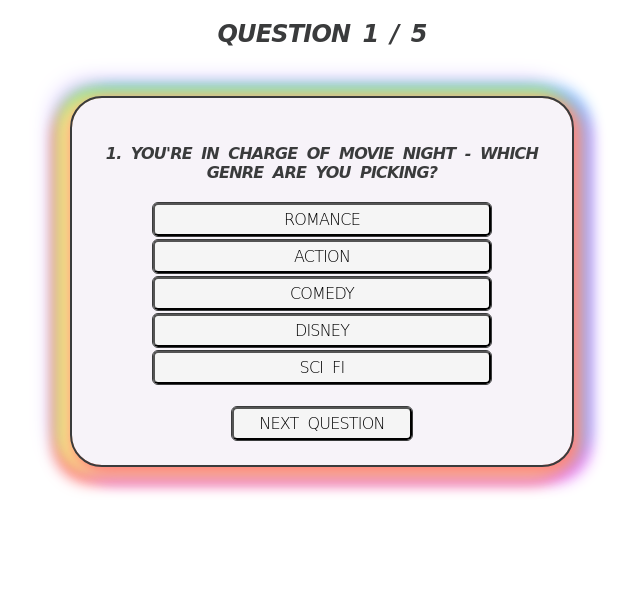
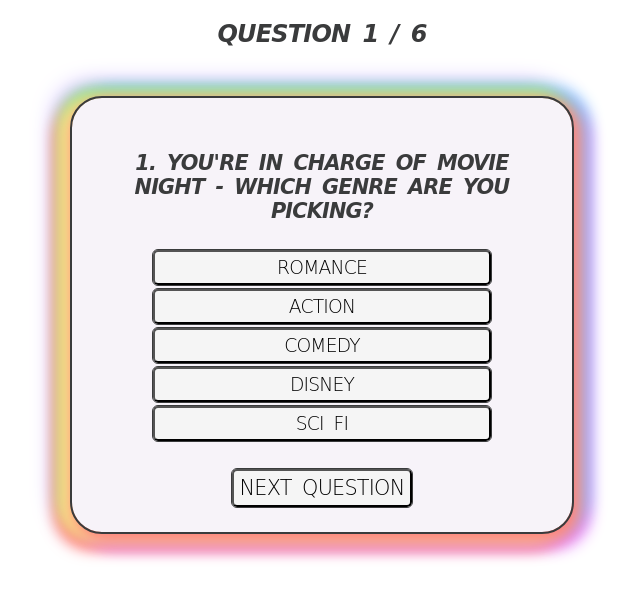
Before and after one commit to KatieWG/mvp-personality-quiz, a React (Create React App) app in the folder client/: page / in a window 1280 px wide. Both pictures are taken after a click on the button "START". Shown: the top 600 px of the page, without its empty margins (318-958 px from the left). Built offline with nearby package versions, Linux system fonts and the light colour scheme; no server answers; the HTML template or start-up script is replaced by a standard one.

Commit message:
style changes

```diff
--- a/client/src/App.jsx
+++ b/client/src/App.jsx
@@ -6,13 +6,13 @@ import Question from './Question.jsx';
 import Result from './Result.jsx'
 import styled from "styled-components"
 // import GlobalFonts from './fonts/fonts';
+// import { Dots } from 'loading-animations-react';
 
 const OverallDiv = styled.div`
   color: #3a3b3c;
   text-align: center;
   margin: auto;
   width: 500px;
-
   font-family: "Comic Sans MS", cursive, sans-serif;
   font-size: 1em;
   letter-spacing: -.8px;
@@ -27,7 +27,7 @@ const OverallDiv = styled.div`
 const App = () => {
   const [theme, setTheme] = useState();
   const [anime, setAnime] = useState(null);
-  const [status, setStatus] = useState('start'); //default start
+  const [status, setStatus] = useState('start'); ///////
   const scoreSheet = [
   {
     value: 'love',
@@ -95,7 +95,7 @@ const App = () => {
     <OverallDiv>
       {status === 'start' ? <Start changeStatus={changeStatus}/> :
       status === 'question' ? <Question anime={anime} theme={theme} scoreSheet={scoreSheet} findHighestScore={findHighestScore}/> :
-      status === 'result' ? (anime ? <Result anime={anime[0]} theme={theme} changeStatus={changeStatus}/> : null) : null}
+      status === 'result' ? (anime && theme ? <Result anime={anime[0]} theme={theme} changeStatus={changeStatus}/> : null) : null}
       <br/>
       <p></p>
     </OverallDiv>
--- a/client/src/Question.jsx
+++ b/client/src/Question.jsx
@@ -6,6 +6,7 @@ const StyledDiv = styled.div`
   background-color: #f5f5f5;
   outline: 2px solid #3a3b3c;
   padding: 25px;
+  font-size: 1.3em;
   border-radius: 30px;
   margin-top: 50px;
   box-shadow: 5px 5px 15px 5px #FF8080, -9px 5px 15px 5px #FFE488, -7px -5px 15px 5px #8CFF85, 12px -5px 15px 5px #80C7FF, 12px 10px 15px 7px #E488FF, -10px 10px 15px 7px #FF616B, -10px -7px 27px 1px #8E5CFF, 5px 5px 15px 5px rgba(0,0,0,0);
@@ -22,9 +23,9 @@ const ChoiceButton1 = styled.button`
   width: 75%;
   padding: 5px;
   margin-bottom: 4px;
+  font-size: .9em;
   border-radius: 5px;
   font-family: "Comic Sans MS", cursive, sans-serif;
-  font-size: 1em;
   letter-spacing: -.8px;
   word-spacing: 4.6px;
   font-weight: 300;
@@ -44,10 +45,10 @@ const ChoiceButton2 = styled.button`
   outline: 1px solid #3a3b3c;
   width: 75%;
   padding: 5px;
+  font-size: .9em;
   margin-bottom: 4px;
   border-radius: 5px;
   font-family: "Comic Sans MS", cursive, sans-serif;
-  font-size: 1em;
   letter-spacing: -.8px;
   word-spacing: 4.6px;
   font-weight: 300;
@@ -66,11 +67,11 @@ const ChoiceButton3 = styled.button`
   background-color: #f5f5f5;
   outline: 1px solid #3a3b3c;
   width: 75%;
+  font-size: .9em;
   padding: 5px;
   margin-bottom: 4px;
   border-radius: 5px;
   font-family: "Comic Sans MS", cursive, sans-serif;
-  font-size: 1em;
   letter-spacing: -.8px;
   word-spacing: 4.6px;
   font-weight: 300;
@@ -92,8 +93,8 @@ const ChoiceButton4 = styled.button`
   padding: 5px;
   margin-bottom: 4px;
   border-radius: 5px;
+  font-size: .9em;
   font-family: "Comic Sans MS", cursive, sans-serif;
-  font-size: 1em;
   letter-spacing: -.8px;
   word-spacing: 4.6px;
   font-weight: 300;
@@ -115,8 +116,8 @@ const ChoiceButton5 = styled.button`
   padding: 5px;
   margin-bottom: 4px;
   border-radius: 5px;
+  font-size: .9em;
   font-family: "Comic Sans MS", cursive, sans-serif;
-  font-size: 1em;
   letter-spacing: -.8px;
   word-spacing: 4.6px;
   font-weight: 300;
@@ -136,9 +137,9 @@ const NextButton = styled.button`
   outline: 1px solid #3a3b3c;
   width: 40%;
   padding: 5px;
+  font-size: 1em;
   border-radius: 5px;
   font-family: "Comic Sans MS", cursive, sans-serif;
-  font-size: 1em;
   letter-spacing: -.8px;
   word-spacing: 4.6px;
   font-weight: 300;
@@ -155,13 +156,13 @@ const NextButton = styled.button`
 `;
 
 const Question = ({ changeStatus, scoreSheet, findHighestScore }) => {
-  const [theme, setTheme] = useState('friendship')
+  const [theme, setTheme] = useState('')
   const [questionNumber, setQuestionNumber] = useState(0)
   const [currentQuestion, setCurrentQuestion] = useState(questionData[questionNumber])
 
   const changeQuestion = (number) => {
     console.log('number', number)
-    if (number < 4) {
+    if (number < 6) {
       setQuestionNumber(number + 1);
       setCurrentQuestion(questionData[questionNumber])
     }
@@ -174,7 +175,7 @@ const Question = ({ changeStatus, scoreSheet, findHighestScore }) => {
 
   return (
     <div>
-      <h2>Question {currentQuestion.number + 1} / 5</h2>
+      <h2>Question {currentQuestion.number + 1} / 6</h2>
     <StyledDiv>
       <h4>{currentQuestion.number + 1}. {currentQuestion.question}</h4>
       <ChoiceButton1 onClick={() => updateScore(scoreSheet[0].score, 0)}>{currentQuestion.answers[0]}</ChoiceButton1>
@@ -188,7 +189,7 @@ const Question = ({ changeStatus, scoreSheet, findHighestScore }) => {
       <ChoiceButton5 onClick={() => updateScore(scoreSheet[4].score, 4)}>{currentQuestion.answers[4]}</ChoiceButton5>
       <br />
       <br />
-      { questionNumber === 4 ?
+      { questionNumber === 6 ?
       <NextButton onClick={findHighestScore}>End quiz and see result</NextButton> :
       <NextButton onClick={() => changeQuestion(questionNumber)}>Next question</NextButton>
       }
--- a/client/src/QuestionData.js
+++ b/client/src/QuestionData.js
@@ -25,6 +25,11 @@ const questionData = [
     question: 'What do you dislike the most?',
     answers: ['Pessimism', 'Boredom', 'Taking yourself too seriously', 'Dishonesty', 'Rainy days']
   },
+  {
+    number: 5,
+    question: 'How do you want to see yourself in 5 years?',
+    answers: ['Partnered up and in love', 'Learning how to free climb', 'Literally the exact same', 'Surrounded by true friends', 'Living somewhere far far away']
+  }
 ];
 
 module.exports = { questionData }
--- a/client/src/Result.jsx
+++ b/client/src/Result.jsx
@@ -8,7 +8,7 @@ const ContainerDiv = styled.div`
   width: 500px;
   margin: auto;
   font-family: "Comic Sans MS", cursive, sans-serif;
-  font-size: .9em;
+  font-size: 1em;
   letter-spacing: -.8px;
   word-spacing: 4.6px;
   font-weight: 300;
@@ -54,7 +54,7 @@ const RestartButton = styled.button`
     border-color: #0077ed;
   }
 `;
-//make a large text style for the anime title
+
 const Result = ({ anime, theme, changeStatus }) => {
 console.log("anime: ", anime)
 
@@ -63,11 +63,10 @@ console.log("anime: ", anime)
   } else {
     return (
         <ContainerDiv>
-          {/* <GlobalFonts /> */}
           <h2>Results</h2>
             <StyledDiv>
               <h3>Your starter anime is: </h3>
-                <p>{anime.name}</p>
+                <h2>{anime.name}</h2>
               <h4>Description: </h4>
                 <p>{anime.description}</p>
               <h4>Personality analysis: </h4>
--- a/client/src/Start.jsx
+++ b/client/src/Start.jsx
@@ -10,7 +10,7 @@ const OverallDiv = styled.div`
   margin: auto;
   margin-top: 60px;
   font-family: "Comic Sans MS", cursive, sans-serif;
-  font-size: 1em;
+  font-size: 1.4em;
   letter-spacing: -.8px;
   word-spacing: 4.6px;
   font-weight: 300;
@@ -33,7 +33,7 @@ const NextButton = styled.button`
   padding: 5px;
   border-radius: 5px;
   font-family: "Comic Sans MS", cursive, sans-serif;
-  font-size: 1em;
+  font-size: 1.5em;
   letter-spacing: -.8px;
   word-spacing: 4.6px;
   font-weight: 300;
@@ -52,10 +52,6 @@ const NextButton = styled.button`
 const Start = ({ changeStatus }) => {
   const [theme, setTheme] = useState('friendship')
 
-  useEffect(() => {
-  }, []);
-
-
   return (
     <div>
       <h2>Anime Personality Test</h2>
--- a/package.json
+++ b/package.json
@@ -14,12 +14,14 @@
   "license": "MIT",
   "dependencies": {
     "axios": "^0.20.0",
+    "babel-plugin-transform-class-properties": "^6.24.1",
     "express": "^4.17.1",
     "jquery": "^3.5.1",
+    "loading-animations-react": "^1.3.3",
     "mongodb": "^4.4.1",
     "mongoose": "^6.2.6",
-    "react": "^16.13.1",
-    "react-dom": "^16.13.1",
+    "react": "^17.0.2",
+    "react-dom": "^17.0.2",
     "styled-components": "^5.3.3"
   },
   "devDependencies": {
--- a/webpack.config.js
+++ b/webpack.config.js
@@ -8,13 +8,18 @@ module.exports = {
   },
   module: {
     rules: [{
-      test:/\.(js|jsx|woff|woff2)$/,
+      test:/\.(js|jsx|css|woff|woff2)$/, //I think I lack understanding of this line
       exclude: /node_modules/,
       use: 'babel-loader'
-    }]
+      },
+      {
+        test: /\.css$/i,
+        use: ['style-loader', 'css-loader'],
+      }
+    ]
   },
   mode: 'development',
   resolve: {
-    extensions: ['.js', '.jsx', '.woff', '.woff2']
+    extensions: ['.js', '.jsx', '.woff', '.woff2', '.css']
   }
 }
```
Also changed, not shown: 2 other files (tests, documents, lock files or other folders).
